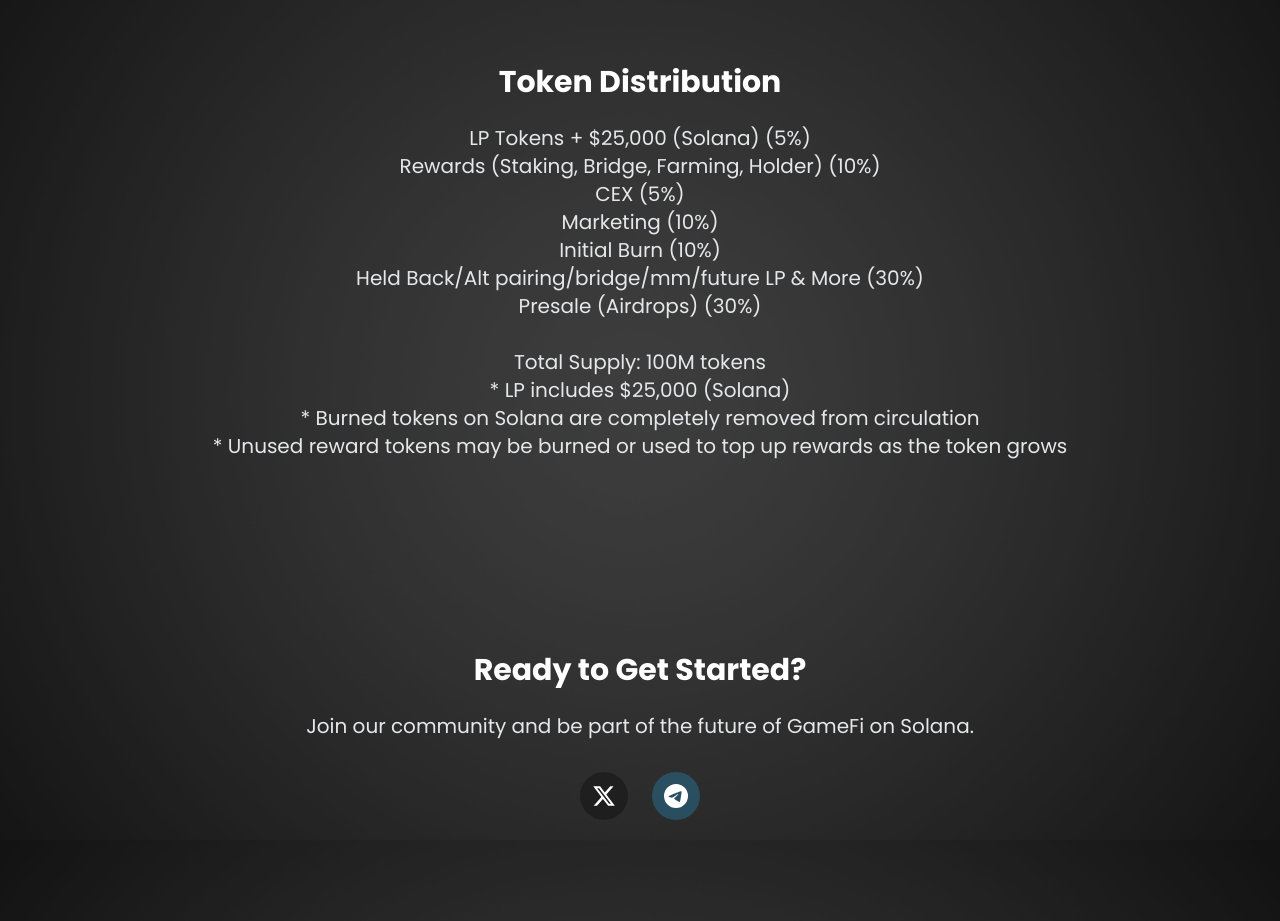
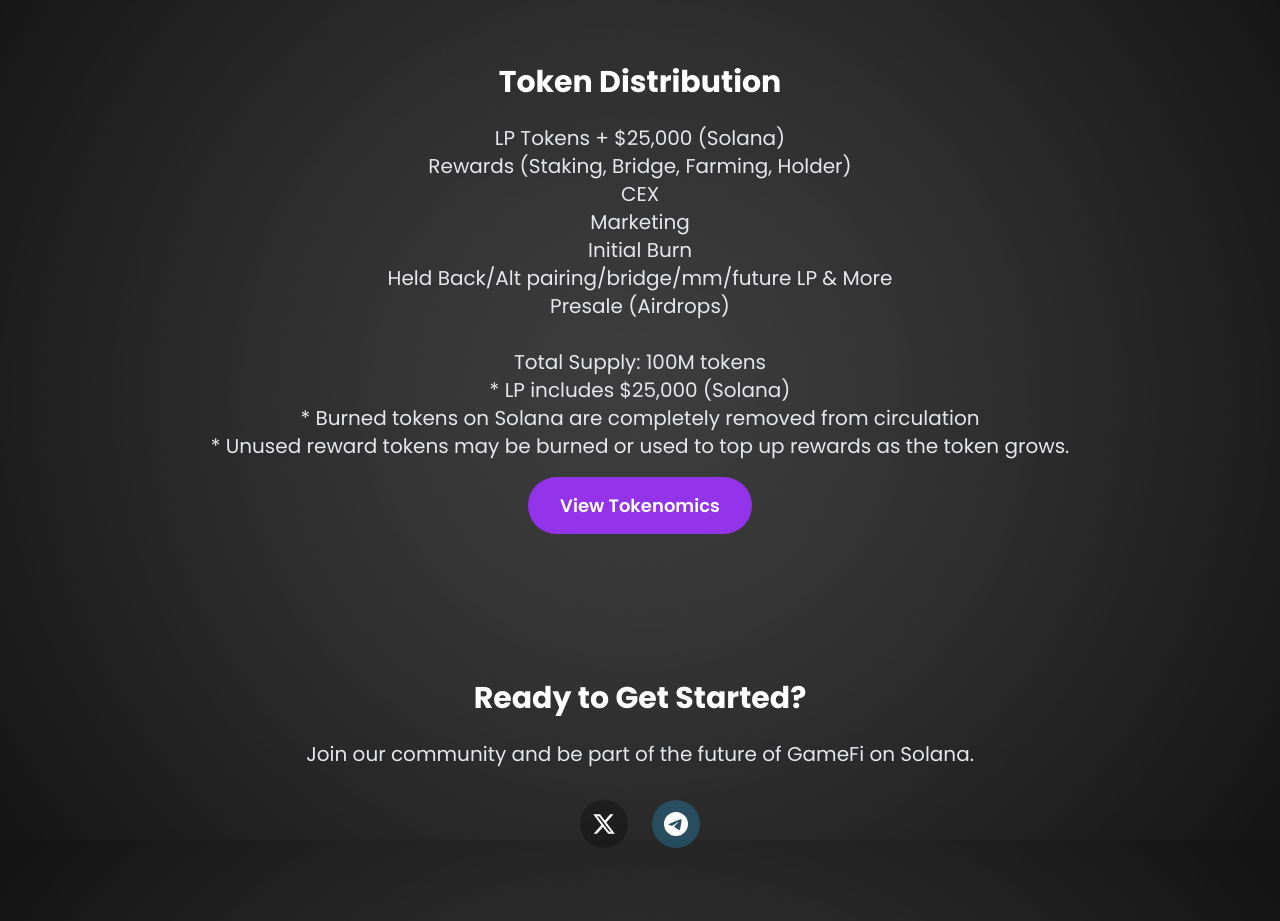
Before and after one commit to TargetOnLock/valuefocused, a Next.js app: page / in a window 1280 px wide. Shown: the part 1080-2001 px from the top of the page. Built offline with nearby package versions, Linux system fonts and the light colour scheme.

Commit message:
distro change

```diff
--- a/app/page.tsx
+++ b/app/page.tsx
@@ -72,19 +72,25 @@ export default function Home() {
         <div className="max-w-6xl mx-auto px-4 text-center">
           <h2 className="text-3xl font-bold mb-6">Token Distribution</h2>
           <p className="text-xl text-gray-200 mb-8">
-            LP Tokens + $25,000 (Solana) (5%)<br />
-            Rewards (Staking, Bridge, Farming, Holder) (10%)<br />
-            CEX (5%)<br />
-            Marketing (10%)<br />
-            Initial Burn (10%)<br />
-            Held Back/Alt pairing/bridge/mm/future LP & More (30%)<br />
-            Presale (Airdrops) (30%)<br />
+            LP Tokens + $25,000 (Solana)<br />
+            Rewards (Staking, Bridge, Farming, Holder)<br />
+            CEX<br />
+            Marketing <br />
+            Initial Burn <br />
+            Held Back/Alt pairing/bridge/mm/future LP & More<br />
+            Presale (Airdrops)<br />
             <br />
             Total Supply: 100M tokens<br />
             * LP includes $25,000 (Solana)<br />
             * Burned tokens on Solana are completely removed from circulation<br />
-            * Unused reward tokens may be burned or used to top up rewards as the token grows
+            * Unused reward tokens may be burned or used to top up rewards as the token grows.
           </p>
+          <a
+            href="/tokenomics"
+            className="rounded-full bg-purple-600 text-white px-8 py-4 hover:bg-purple-700 transition-colors text-lg font-semibold"
+          >
+            View Tokenomics
+          </a>
         </div>
       </section>
 
```
